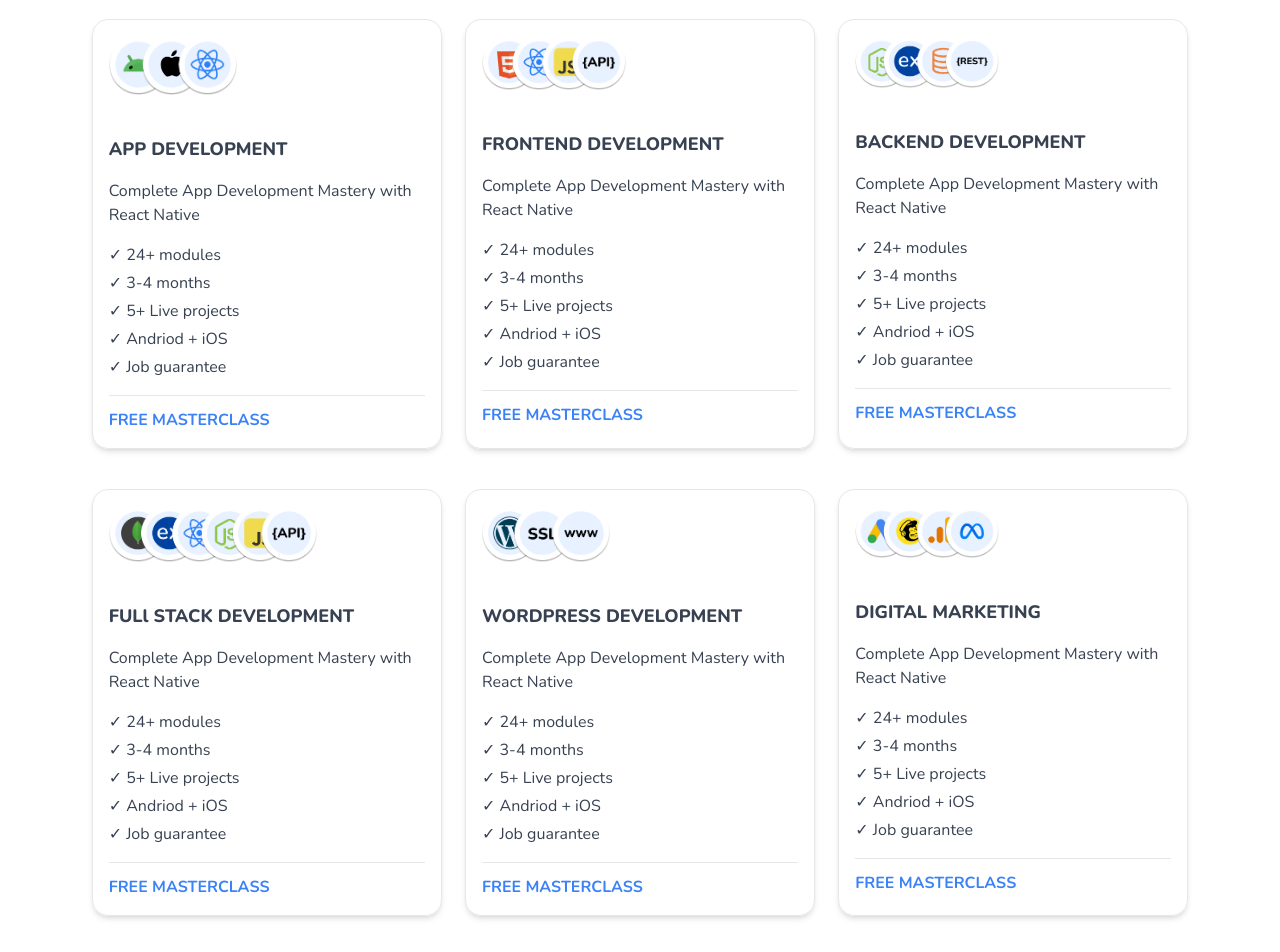
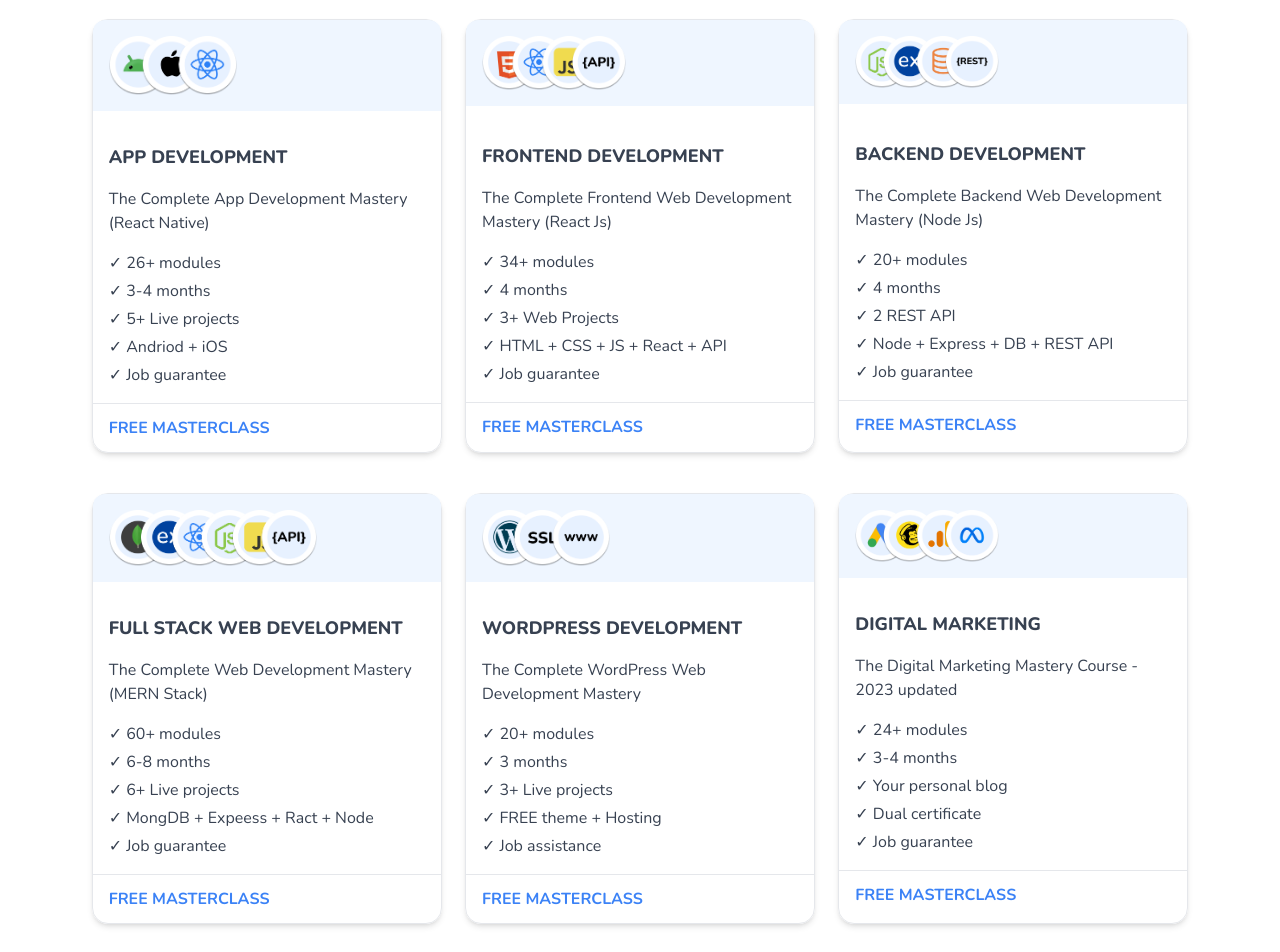
Before and after one commit to sagarjaid/hyperlink, a Next.js app: page / in a window 1280 px wide. Shown: the part 820-1772 px from the top of the page. Built offline with nearby package versions, Linux system fonts and the light colour scheme.

Commit message:
NEW UI V2

```diff
--- a/pages/index.js
+++ b/pages/index.js
@@ -13,7 +13,7 @@ const index = () => {
         />
         <meta
           name='description'
-          content='Switch to High Paying IT Jobs, Learn the High Paying Skills of Tomorrow! No Software/IT background required'
+          content='Switch to High Paying IT Job, Learn the High Paying Skills of Tomorrow! No Software/IT background required'
         />
         <link
           rel='canonical'
@@ -34,7 +34,7 @@ const index = () => {
         />
         <meta
           property='og:description'
-          content='Switch to High Paying IT Jobs, Learn the High Paying Skills of Tomorrow! No Software/IT background required'
+          content='Switch to High Paying IT Job, Learn the High Paying Skills of Tomorrow! No Software/IT background required'
         />
         <meta
           property='og:image'
@@ -55,7 +55,7 @@ const index = () => {
         />
         <meta
           property='twitter:description'
-          content='Switch to High Paying IT Jobs, Learn the High Paying Skills of Tomorrow! No Software/IT background required'
+          content='Switch to High Paying IT Job, Learn the High Paying Skills of Tomorrow! No Software/IT background required'
         />
         <meta
           property='twitter:image'
@@ -75,16 +75,20 @@ const index = () => {
       <section className='m-auto  max-w-6xl flex flex-col text-gray-700'>
         <Nav />
       </section>
-      <section className='bg-gradient-to-t from-blue-300  to-blue-100'>
+      <section className='bg-gradient-to-t from-blue-100 via-gray-50 to-gray-200'>
         <div className=' m-auto flex flex-col-reverse md:flex-row max-w-6xl w-full items-center p-4 pb-24 md:pt-20'>
           <div className='flex flex-col md:w-[50%] gap-5 mt-10 md:mt-0'>
             <div className='text-xs rounded-full font-bold bg-white border text-black  w-fit p-2 px-3'>
-              Switch to High Paying IT Jobs
+              Switch to High Paying IT Job
             </div>
+            {/* <div className='text-xs relative rounded-full font-bold bg-white border text-black  w-fit p-2.5 px-4'>
+              Switch to High Paying IT Job
+              <span class='absolute -top-0.5 left-6 animate-ping  inline-flex rounded-full h-2 w-2 bg-rose-500'></span>
+            </div> */}
             <h2 className='text-4xl font-bold text-blue-600 leading-snug	'>
               Learn the High Paying Skills of Tomorrow!
             </h2>
-            <p className='text-sm'>No Software/IT background required.</p>
+            <p className='text-sm'>No Software/IT background required</p>
 
             <a
               href='https://whatsapp.com/channel/0029Va9ULh6C1FuLWKmx1E1n'
@@ -135,15 +139,20 @@ const index = () => {
           </h2>
         </div>
         <section className='flex justify-around flex-wrap'>
-          <div className=' flex flex-col gap-4 border shadow-md hover:shadow-lg rounded-2xl max-w-[350px] p-4 mb-10'>
+          <div className=' flex flex-col gap-4 border shadow-md hover:shadow-lg rounded-2xl max-w-[350px] mb-10'>
+            <div className='w-full bg-blue-50 rounded-t-xl flex flex-col p-4 mb-4'>
               <img
                 src='app-icon.png'
-              className='w-32 mb-6'
+                className='w-32'
               />
-            <p className='text-lg font-extrabold'>APP DEVELOPMENT</p>
-            <div>Complete App Development Mastery with React Native</div>
-            <ul className='flex flex-col gap-1'>
-              <li>✓ 24+ modules</li>
+            </div>
+
+            <p className='text-lg font-extrabold px-4'>APP DEVELOPMENT</p>
+            <div className='px-4'>
+              The Complete App Development Mastery (React Native)
+            </div>
+            <ul className='flex flex-col gap-1 px-4'>
+              <li>✓ 26+ modules</li>
               <li>✓ 3-4 months</li>
               <li>✓ 5+ Live projects</li>
               <li>✓ Andriod + iOS</li>
@@ -152,118 +161,148 @@ const index = () => {
             <a
               href='https://whatsapp.com/channel/0029Va9ULh6C1FuLWKmx1E1n'
               target='_blank'
-              className='border-t pt-3 text-blue-500 font-bold'>
+              className='border-t py-3 text-blue-500 font-bold px-4'>
               FREE MASTERCLASS
             </a>
           </div>
-          <div className=' flex flex-col gap-4 border shadow-md hover:shadow-lg rounded-2xl max-w-[350px] p-4 mb-10'>
+
+          <div className=' flex flex-col gap-4 border shadow-md hover:shadow-lg rounded-2xl max-w-[350px] mb-10'>
+            <div className='w-full bg-blue-50 rounded-t-xl flex flex-col p-4 mb-5'>
               <img
                 src='frontend-icon.png'
-              className='w-36 mb-6'
+                className='w-36'
               />
-            <p className='text-lg font-extrabold'>FRONTEND DEVELOPMENT</p>
-            <div>Complete App Development Mastery with React Native</div>
-            <ul className='flex flex-col gap-1'>
-              <li>✓ 24+ modules</li>
-              <li>✓ 3-4 months</li>
-              <li>✓ 5+ Live projects</li>
-              <li>✓ Andriod + iOS</li>
+            </div>
+
+            <p className='text-lg font-extrabold px-4'>FRONTEND DEVELOPMENT</p>
+            <div className='px-4'>
+              The Complete Frontend Web Development Mastery (React Js)
+            </div>
+            <ul className='flex flex-col gap-1 px-4'>
+              <li>✓ 34+ modules</li>
+              <li>✓ 4 months</li>
+              <li>✓ 3+ Web Projects</li>
+              <li>✓ HTML + CSS + JS + React + API</li>
               <li>✓ Job guarantee</li>
             </ul>
             <a
               href='https://whatsapp.com/channel/0029Va9ULh6C1FuLWKmx1E1n'
               target='_blank'
-              className='border-t pt-3 font-bold  text-blue-500'>
+              className='border-t py-3 text-blue-500 font-bold px-4'>
               FREE MASTERCLASS
             </a>
           </div>
-          <div className=' flex flex-col gap-4 border shadow-md hover:shadow-lg rounded-2xl max-w-[350px] p-4 mb-10'>
+
+          <div className=' flex flex-col gap-4 border shadow-md hover:shadow-lg rounded-2xl max-w-[350px] mb-10'>
+            <div className='w-full bg-blue-50 rounded-t-xl flex flex-col p-4 mb-5'>
               <img
                 src='backend-icon.png'
-              className='w-36 mb-6'
+                className='w-36'
               />
-            <p className='text-lg font-extrabold'>BACKEND DEVELOPMENT</p>
-            <div>Complete App Development Mastery with React Native</div>
-            <ul className='flex flex-col gap-1'>
-              <li>✓ 24+ modules</li>
-              <li>✓ 3-4 months</li>
-              <li>✓ 5+ Live projects</li>
-              <li>✓ Andriod + iOS</li>
+            </div>
+
+            <p className='text-lg font-extrabold px-4'>BACKEND DEVELOPMENT</p>
+            <div className='px-4'>
+              The Complete Backend Web Development Mastery (Node Js)
+            </div>
+            <ul className='flex flex-col gap-1 px-4'>
+              <li>✓ 20+ modules</li>
+              <li>✓ 4 months</li>
+              <li>✓ 2 REST API</li>
+              <li>✓ Node + Express + DB + REST API</li>
               <li>✓ Job guarantee</li>
             </ul>
             <a
               href='https://whatsapp.com/channel/0029Va9ULh6C1FuLWKmx1E1n'
               target='_blank'
-              className='border-t pt-3 text-blue-500 font-bold'>
+              className='border-t py-3 text-blue-500 font-bold px-4'>
               FREE MASTERCLASS
             </a>
           </div>
-          <div className=' flex flex-col gap-4 border shadow-md hover:shadow-lg rounded-2xl max-w-[350px] p-4 mb-10'>
+
+          <div className=' flex flex-col gap-4 border shadow-md hover:shadow-lg rounded-2xl max-w-[350px] mb-10'>
+            <div className='w-full bg-blue-50 rounded-t-xl flex flex-col p-4 mb-4'>
               <img
                 src='mern-icon.png'
-              className='w-52 mb-6'
+                className='w-52'
               />
-            <p className='text-lg font-extrabold'>FULl STACK DEVELOPMENT</p>
-            <div>Complete App Development Mastery with React Native</div>
-            <ul className='flex flex-col gap-1'>
-              <li>✓ 24+ modules</li>
-              <li>✓ 3-4 months</li>
-              <li>✓ 5+ Live projects</li>
-              <li>✓ Andriod + iOS</li>
+            </div>
+
+            <p className='text-lg font-extrabold px-4'>
+              FULl STACK WEB DEVELOPMENT
+            </p>
+            <div className='px-4'>
+              The Complete Web Development Mastery (MERN Stack)
+            </div>
+            <ul className='flex flex-col gap-1 px-4'>
+              <li>✓ 60+ modules</li>
+              <li>✓ 6-8 months</li>
+              <li>✓ 6+ Live projects</li>
+              <li>✓ MongDB + Expeess + Ract + Node</li>
               <li>✓ Job guarantee</li>
             </ul>
             <a
               href='https://whatsapp.com/channel/0029Va9ULh6C1FuLWKmx1E1n'
               target='_blank'
-              className='border-t pt-3 text-blue-500 font-bold'>
+              className='border-t py-3 text-blue-500 font-bold px-4'>
               FREE MASTERCLASS
             </a>
           </div>
-          <div className=' flex flex-col gap-4 border shadow-md hover:shadow-lg rounded-2xl max-w-[350px] p-4 mb-10'>
+          <div className=' flex flex-col gap-4 border shadow-md hover:shadow-lg rounded-2xl max-w-[350px] mb-10'>
+            <div className='w-full bg-blue-50 rounded-t-xl flex flex-col p-4 mb-4'>
               <img
                 src='wp-icon.png'
-              className='w-32 mb-6'
+                className='w-32'
               />
-            <p className='text-lg font-extrabold'>WORDPRESS DEVELOPMENT</p>
-            <div>Complete App Development Mastery with React Native</div>
-            <ul className='flex flex-col gap-1'>
+            </div>
+
+            <p className='text-lg font-extrabold px-4'>WORDPRESS DEVELOPMENT</p>
+            <div className='px-4'>
+              The Complete WordPress Web Development Mastery
+            </div>
+            <ul className='flex flex-col gap-1 px-4'>
+              <li>✓ 20+ modules</li>
+              <li>✓ 3 months</li>
+              <li>✓ 3+ Live projects</li>
+              <li>✓ FREE theme + Hosting</li>
+              <li>✓ Job assistance</li>
+            </ul>
+            <a
+              href='https://whatsapp.com/channel/0029Va9ULh6C1FuLWKmx1E1n'
+              target='_blank'
+              className='border-t py-3 text-blue-500 font-bold px-4'>
+              FREE MASTERCLASS
+            </a>
+          </div>
+          <div className=' flex flex-col gap-4 border shadow-md hover:shadow-lg rounded-2xl max-w-[350px] mb-10'>
+            <div className='w-full bg-blue-50 rounded-t-xl flex flex-col p-4 mb-4'>
+              <img
+                src='dm-icon.png'
+                className='w-36'
+              />
+            </div>
+
+            <p className='text-lg font-extrabold px-4'>DIGITAL MARKETING</p>
+            <div className='px-4'>
+              The Digital Marketing Mastery Course - 2023 updated
+            </div>
+            <ul className='flex flex-col gap-1 px-4'>
               <li>✓ 24+ modules</li>
               <li>✓ 3-4 months</li>
-              <li>✓ 5+ Live projects</li>
-              <li>✓ Andriod + iOS</li>
+              <li>✓ Your personal blog</li>
+              <li>✓ Dual certificate</li>
               <li>✓ Job guarantee</li>
             </ul>
             <a
               href='https://whatsapp.com/channel/0029Va9ULh6C1FuLWKmx1E1n'
               target='_blank'
-              className='border-t pt-3 text-blue-500 font-bold'>
-              FREE MASTERCLASS
-            </a>
-          </div>
-          <div className=' flex flex-col gap-4 border shadow-md hover:shadow-lg rounded-2xl max-w-[350px] p-4 mb-10'>
-            <img
-              src='dm-icon.png'
-              className='w-36 mb-6'
-            />
-            <p className='text-lg font-extrabold'>DIGITAL MARKETING</p>
-            <div>Complete App Development Mastery with React Native</div>
-            <ul className='flex flex-col gap-1'>
-              <li>✓ 24+ modules</li>
-              <li>✓ 3-4 months</li>
-              <li>✓ 5+ Live projects</li>
-              <li>✓ Andriod + iOS</li>
-              <li>✓ Job guarantee</li>
-            </ul>
-            <a
-              href='https://whatsapp.com/channel/0029Va9ULh6C1FuLWKmx1E1n'
-              target='_blank'
-              className='border-t pt-3 text-blue-500 font-bold'>
+              className='border-t py-3 text-blue-500 font-bold px-4'>
               FREE MASTERCLASS
             </a>
           </div>
         </section>
 
-        <section className='flex flex-col md:flex-row  w-full items-center border border-blue-500 shadow-md rounded-xl my-10'>
+        <section className='flex flex-col md:flex-row  w-full items-center border bg-blue-50 border-blue-500 shadow-md rounded-xl my-10'>
           <div className='flex items-center w-full  p-4'>
             <img src='free-masterclass.png' />
           </div>
@@ -273,9 +312,9 @@ const index = () => {
               className='w-40'
             />
             <h2 className='text-2xl font-bold leading-snug	'>
-              Attend FREE MASTERCLASS and Learn Core Concepts Hours
+              Attend FREE MASTERCLASS and Learn core concepts in 1 hour
             </h2>
-            <p className='text-sm'>We run free masterclass's every Sunday!</p>
+            <p className='text-sm'>We run free masterclass every Sunday!</p>
 
             <a
               href='https://whatsapp.com/channel/0029Va9ULh6C1FuLWKmx1E1n'
@@ -290,7 +329,7 @@ const index = () => {
           </div>
         </section>
 
-        <section className='flex flex-col md:flex-row w-full items-center my-10'>
+        <section className='flex flex-col md:flex-row w-full shadow-sm border items-center my-10 rounded-xl'>
           <div className='flex items-center w-full  p-4'>
             <img
               src='hsrp.png'
@@ -300,7 +339,7 @@ const index = () => {
           <div className='flex flex-col w-full gap-6 p-6'>
             <img
               src='icon.png'
-              className='hidden md:block md:w-20'
+              className='hidden md:block md:w-20 md:mb-6'
             />
             <h2 className='text-2xl font-bold leading-snug	'>
               100% Job Guarantee, Otherwise 100% Money Back
@@ -321,7 +360,7 @@ const index = () => {
               href='hyperlink-school-technical-courses-refund-policy.pdf'
               target='_blank'
               className='underline text-xs'>
-              View Refund Pocliy
+              View Hyperlink School's Refund Pocliy
             </a>
           </div>
         </section>
@@ -333,13 +372,12 @@ const index = () => {
             Take a first step toward your dream career today!
           </div>
           <p className='max-w-lg text-center'>
-            Add skills that are valued globally and Switch to High Paying IT
-            Jobs
+            Add skills that are valued globally and switch to high paying IT Job
           </p>
           <a
             href='https://whatsapp.com/channel/0029Va9ULh6C1FuLWKmx1E1n'
             target='_blank'
-            className=' cursor-pointer w-fit font-bold gap-1  rounded-full border bg-white p-1.5 px-4 text-black '>
+            className=' cursor-pointer w-fit font-semibold gap-1  text-sm rounded-full border bg-white p-2 px-5 text-blue-500 '>
             JOIN FREE MASTERCLASS
           </a>
         </div>
```
Lines whose indentation alone changed are shown as unchanged.
